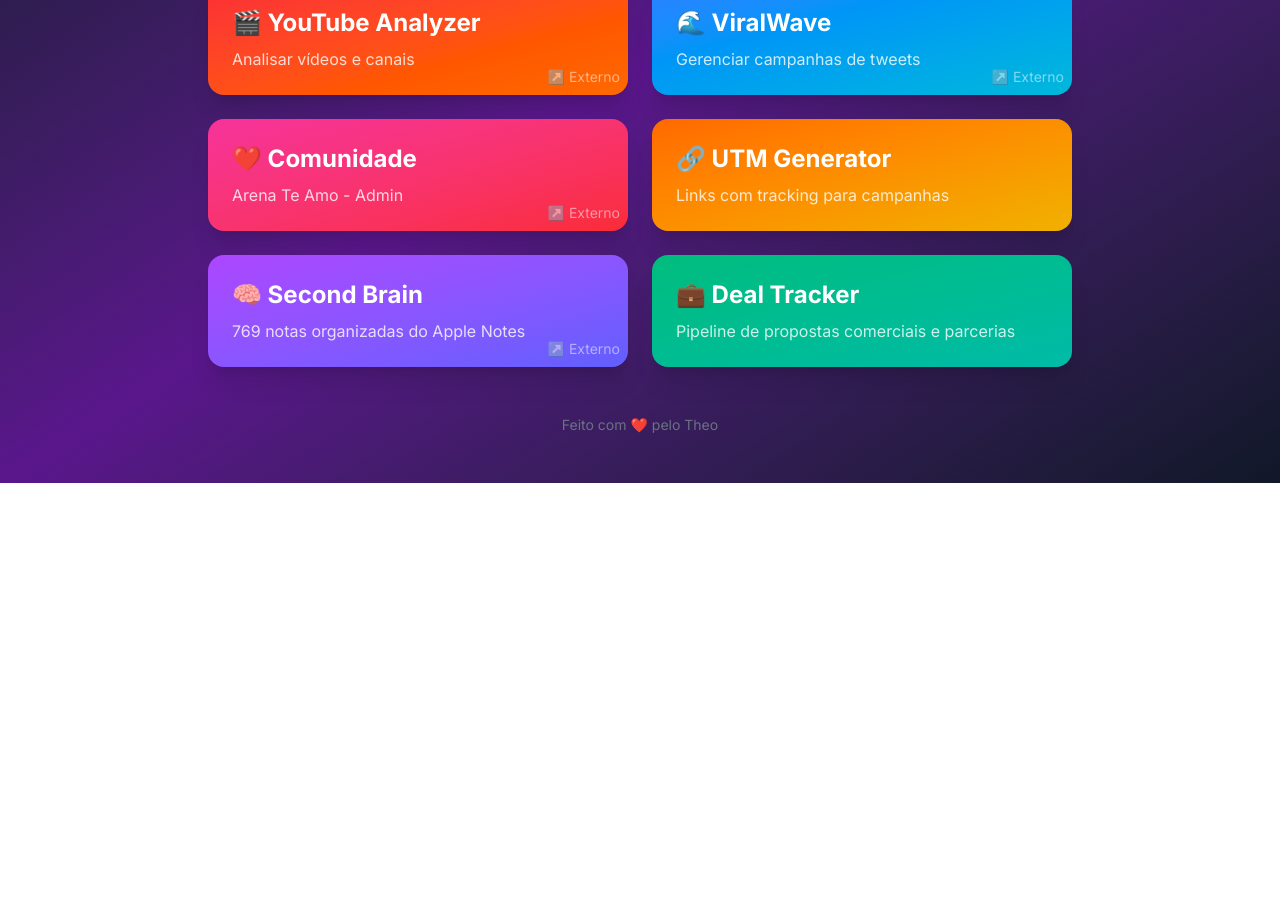
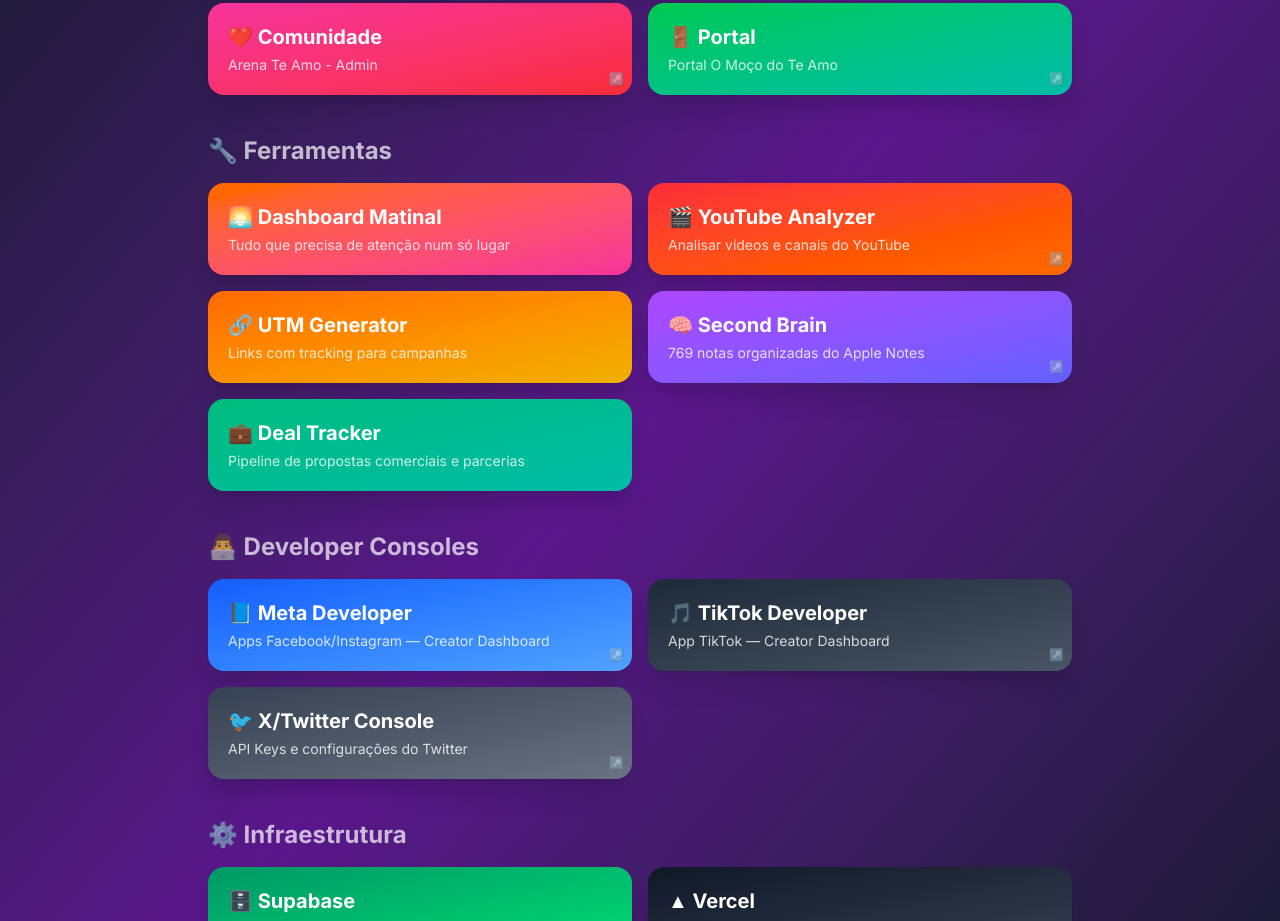
Before and after one commit to ilankriger-gmail/ilan-tools, a Next.js app: page / in a window 1280 px wide. Shown: the part 341-1262 px from the top of the page. Before the commit the page ends 824 px from the top, so only its background shows below. Built offline with nearby package versions, Linux system fonts and the light colour scheme.

Commit message:
feat: reorganize tools with categories + add all platforms
- Categories: Principais, Ferramentas, Developer Consoles, Infraestrutura
- Added: Creator Dashboard, Meta Developer, TikTok Developer, X Console
- Added: Supabase, Vercel, GitHub
- Reordered by importance

```diff
--- a/app/page.tsx
+++ b/app/page.tsx
@@ -2,12 +2,31 @@
 
 import Link from 'next/link';
 
-const tools: { name: string; description: string; href: string; color: string; external?: boolean; soon?: boolean }[] = [
+const tools: { name: string; description: string; href: string; color: string; external?: boolean; soon?: boolean; category?: string }[] = [
+  // --- Principais ---
   {
-    name: '🌅 Dashboard Matinal',
-    description: 'Tudo que precisa de atenção num só lugar',
-    href: '/dashboard',
-    color: 'from-orange-500 to-pink-500',
+    name: '📊 Creator Dashboard',
+    description: 'Analytics unificado: YouTube, Instagram, TikTok, Twitter',
+    href: 'https://creator-dashboard-beta.vercel.app',
+    external: true,
+    color: 'from-violet-500 to-purple-500',
+    category: 'principal',
+  },
+  {
+    name: '🌊 ViralWave',
+    description: 'Campanhas multi-plataforma: Twitter, Facebook, Threads',
+    href: 'https://viralwave-web.vercel.app',
+    external: true,
+    color: 'from-blue-500 to-cyan-500',
+    category: 'principal',
+  },
+  {
+    name: '❤️ Comunidade',
+    description: 'Arena Te Amo - Admin',
+    href: 'https://comunidade.omocodoteamo.com.br/admin',
+    external: true,
+    color: 'from-pink-500 to-red-500',
+    category: 'principal',
   },
   {
     name: '🚪 Portal',
@@ -15,33 +34,30 @@
     href: 'https://portal-omocodoteamo.vercel.app',
     external: true,
     color: 'from-green-500 to-teal-500',
+    category: 'principal',
+  },
+  // --- Ferramentas ---
+  {
+    name: '🌅 Dashboard Matinal',
+    description: 'Tudo que precisa de atenção num só lugar',
+    href: '/dashboard',
+    color: 'from-orange-500 to-pink-500',
+    category: 'ferramenta',
   },
   {
     name: '🎬 YouTube Analyzer',
-    description: 'Analisar vídeos e canais',
+    description: 'Analisar vídeos e canais do YouTube',
     href: 'https://youtube-analyzer-eosin.vercel.app',
     external: true,
     color: 'from-red-500 to-orange-500',
-  },
-  {
-    name: '🌊 ViralWave',
-    description: 'Gerenciar campanhas de tweets',
-    href: 'https://viralwave-web.vercel.app',
-    external: true,
-    color: 'from-blue-500 to-cyan-500',
-  },
-  {
-    name: '❤️ Comunidade',
-    description: 'Arena Te Amo - Admin',
-    href: 'https://comunidade.omocodoteamo.com.br/admin',
-    external: true,
-    color: 'from-pink-500 to-red-500',
+    category: 'ferramenta',
   },
   {
     name: '🔗 UTM Generator',
     description: 'Links com tracking para campanhas',
     href: '/utm',
     color: 'from-orange-500 to-yellow-500',
+    category: 'ferramenta',
   },
   {
     name: '🧠 Second Brain',
@@ -49,13 +65,72 @@
     href: 'https://second-brain-app-five.vercel.app',
     external: true,
     color: 'from-purple-500 to-indigo-500',
+    category: 'ferramenta',
   },
   {
     name: '💼 Deal Tracker',
     description: 'Pipeline de propostas comerciais e parcerias',
     href: '/deals',
     color: 'from-emerald-500 to-teal-500',
+    category: 'ferramenta',
   },
+  // --- Consoles de Developer ---
+  {
+    name: '📘 Meta Developer',
+    description: 'Apps Facebook/Instagram — Creator Dashboard',
+    href: 'https://developers.facebook.com/apps/2420111758421057/',
+    external: true,
+    color: 'from-blue-600 to-blue-400',
+    category: 'console',
+  },
+  {
+    name: '🎵 TikTok Developer',
+    description: 'App TikTok — Creator Dashboard',
+    href: 'https://developers.tiktok.com/apps/',
+    external: true,
+    color: 'from-gray-800 to-gray-600',
+    category: 'console',
+  },
+  {
+    name: '🐦 X/Twitter Console',
+    description: 'API Keys e configurações do Twitter',
+    href: 'https://console.x.com',
+    external: true,
+    color: 'from-gray-700 to-gray-500',
+    category: 'console',
+  },
+  // --- Infraestrutura ---
+  {
+    name: '🗄️ Supabase',
+    description: 'Banco de dados e autenticação',
+    href: 'https://supabase.com/dashboard',
+    external: true,
+    color: 'from-emerald-600 to-green-400',
+    category: 'infra',
+  },
+  {
+    name: '▲ Vercel',
+    description: 'Deploys e hosting de todos os projetos',
+    href: 'https://vercel.com/dashboard',
+    external: true,
+    color: 'from-gray-900 to-gray-700',
+    category: 'infra',
+  },
+  {
+    name: '🐙 GitHub',
+    description: 'Repositórios e código-fonte',
+    href: 'https://github.com/ilankriger-gmail',
+    external: true,
+    color: 'from-gray-800 to-purple-600',
+    category: 'infra',
+  },
+];
+
+const categories = [
+  { key: 'principal', label: '🚀 Principais' },
+  { key: 'ferramenta', label: '🔧 Ferramentas' },
+  { key: 'console', label: '👨‍💻 Developer Consoles' },
+  { key: 'infra', label: '⚙️ Infraestrutura' },
 ];
 
 export default function Home() {
@@ -71,29 +146,36 @@
           </p>
         </div>
 
-        <div className="grid grid-cols-1 md:grid-cols-2 gap-6">
-          {tools.map((tool) => (
+        {categories.map((cat) => {
+          const catTools = tools.filter((t) => t.category === cat.key);
+          if (catTools.length === 0) return null;
+          return (
+            <div key={cat.key} className="mb-10">
+              <h2 className="text-2xl font-bold text-white/70 mb-4">{cat.label}</h2>
+              <div className="grid grid-cols-1 md:grid-cols-2 gap-4">
+                {catTools.map((tool) => (
                   <Link
                     key={tool.name}
                     href={tool.href}
                     target={tool.external ? '_blank' : undefined}
-              className={`relative block p-6 rounded-2xl bg-gradient-to-br ${tool.color} transform hover:scale-105 transition-all duration-200 shadow-xl ${tool.soon ? 'opacity-60' : ''}`}
+                    className={`relative block p-5 rounded-2xl bg-gradient-to-br ${tool.color} transform hover:scale-105 transition-all duration-200 shadow-xl ${tool.soon ? 'opacity-60' : ''}`}
                   >
                     {tool.soon && (
                       <span className="absolute top-2 right-2 bg-black/50 text-white text-xs px-2 py-1 rounded-full">
                         Em breve
                       </span>
                     )}
-              <h2 className="text-2xl font-bold text-white mb-2">{tool.name}</h2>
-              <p className="text-white/80">{tool.description}</p>
+                    <h3 className="text-xl font-bold text-white mb-1">{tool.name}</h3>
+                    <p className="text-white/80 text-sm">{tool.description}</p>
                     {tool.external && (
-                <span className="absolute bottom-2 right-2 text-white/50 text-sm">
-                  ↗️ Externo
-                </span>
+                      <span className="absolute bottom-2 right-2 text-white/50 text-xs">↗️</span>
                     )}
                   </Link>
                 ))}
               </div>
+            </div>
+          );
+        })}
 
         <div className="mt-12 text-center text-gray-500 text-sm">
           Feito com ❤️ pelo Theo
--- a/public/deals-data.json
+++ b/public/deals-data.json
@@ -237,11 +237,11 @@
     "platform": "Conteúdo",
     "deliverables": "Criação de conteúdo para campanha CCXP. Contrato de influenciador com interveniente anuente.",
     "deadline": "",
-    "notes": "Contrato enviado em 15/dez/2025 via DOJO. Ilan aprovou mesmo dia, mas Igor (Play9) pediu análise jurídica antes. Thread ativa com Sofia Garcia + Play9 (Igor, Gabi Padilha, Lidiane, pré-faturamento, contratos). Último email 16/jan. ⚠️ Verificar status da assinatura e faturamento. Liberação de faturamento enviada por DOJO em 17/dez.",
+    "notes": "Contrato enviado em 15/dez/2025 via DOJO. Ilan aprovou mesmo dia, mas Igor (Play9) pediu análise jurídica antes. Ilan cobrou Hagatha (Play9 jurídico) em 28/01 perguntando se análise foi feita. Sem resposta ainda. ⚠️ Contrato pendente assinatura/análise. Liberação de faturamento enviada por DOJO em 17/dez.",
     "created_at": "2025-12-15T15:34:00Z",
     "updated_at": "2026-01-16T11:00:00Z",
     "createdAt": "2025-12-15T15:34:00Z",
-    "updatedAt": "2026-01-16T11:00:00Z"
+    "updatedAt": "2026-01-30T12:00:00Z"
   },
   {
     "id": "tecfix-academy-2026-01",
```
Lines whose indentation alone changed are shown as unchanged.
